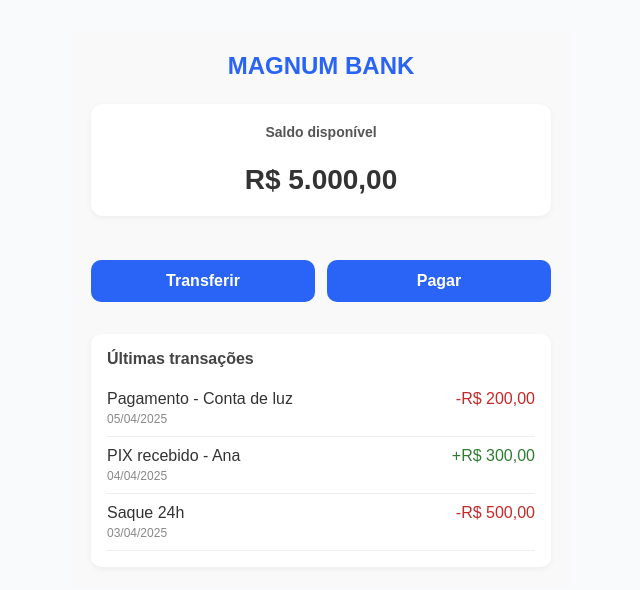
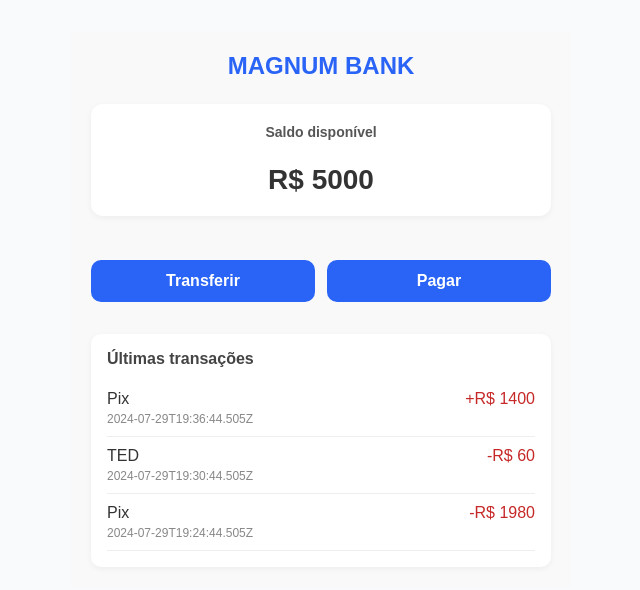
Before and after one commit to Gstv/reactjs-magnum-bank-case, a React (Vite) app: page / in a window 1280 px wide. Shown: the top 590 px of the page, without its empty margins (319-959 px from the left). Built offline with nearby package versions, Linux system fonts and the light colour scheme; data requests are answered from the project's data file.

Commit message:
feat: adicinando requesição na página home

```diff
--- a/package.json
+++ b/package.json
@@ -7,7 +7,8 @@
     "dev": "vite",
     "build": "tsc -b && vite build",
     "lint": "eslint .",
-    "preview": "vite preview"
+    "preview": "vite preview",
+    "server": "json-server server.json -p 3333"
   },
   "dependencies": {
     "axios": "^1.8.4",
--- a/server.json
+++ b/server.json
@@ -18,21 +18,21 @@
           "transaction_type": "Pix",
           "type": "income",
           "price": 1400,
-          "createdAt": "2024-07-29T19:36:44.505Z"
+          "created_at": "2024-07-29T19:36:44.505Z"
         },
         {
           "id": 2,
           "transaction_type": "TED",
           "type": "outcome",
           "price": 60,
-          "createdAt": "2024-07-29T19:30:44.505Z"
+          "created_at": "2024-07-29T19:30:44.505Z"
         },
         {
           "id": 3,
           "transaction_type": "Pix",
           "type": "outcome",
           "price": 1980,
-          "createdAt": "2024-07-29T19:24:44.505Z"
+          "created_at": "2024-07-29T19:24:44.505Z"
         }
       ]
     },
@@ -54,21 +54,21 @@
           "transaction_type": "Pix",
           "type": "outcome",
           "price": 400,
-          "createdAt": "2024-07-29T19:36:44.505Z"
+          "created_at": "2024-07-29T19:36:44.505Z"
         },
         {
           "id": 2,
           "transaction_type": "TED",
           "type": "outcome",
           "price": 60,
-          "createdAt": "2024-07-29T19:30:44.505Z"
+          "created_at": "2024-07-29T19:30:44.505Z"
         },
         {
           "id": 3,
           "transaction_type": "TED",
           "type": "income",
           "price": 80,
-          "createdAt": "2024-07-29T19:24:44.505Z"
+          "created_at": "2024-07-29T19:24:44.505Z"
         }
       ]
     }
--- a/src/pages/home/index.tsx
+++ b/src/pages/home/index.tsx
@@ -1,13 +1,67 @@
+import { useState, useEffect } from "react";
+
+import { api } from "../../services/api";
+
 import styles from "./style.module.css";
 
+interface Transaction {
+  id: number;
+  transactionType: string;
+  type: string;
+  price: number;
+  createdAt: Date;
+}
+
+interface User {
+  id: number;
+  name: string;
+  balance: number;
+}
+
+interface UserRequest {
+  transactions: [
+    {
+      id: number;
+      transaction_type: string;
+      type: string;
+      price: number;
+      created_at: Date;
+    }
+  ];
+}
+
 function Home() {
+  const [transactions, setTransactions] = useState<Transaction[]>([]);
+  const [user, setUser] = useState<User>({
+    id: 1,
+    name: "Gustavo André",
+    balance: 5000,
+  });
+
+  useEffect(() => {
+    api
+      .get<UserRequest>(`users/${user.id}`)
+      .then(({ data: { transactions } }) => {
+        setTransactions(
+          transactions.map((transaction) => ({
+            ...transaction,
+            transactionType: transaction.transaction_type,
+            createdAt: transaction.created_at,
+          }))
+        );
+      })
+      .catch((error) => {
+        console.error("Erro ao buscar dados:", error);
+      });
+  }, [user]);
+
   return (
     <div className={styles.container}>
       <header className={styles.header}>MAGNUM BANK</header>
 
       <section className={styles.balanceCard}>
         <h2>Saldo disponível</h2>
-        <p className={styles.balance}>R$ 5.000,00</p>
+        <p className={styles.balance}>R$ {user.balance}</p>
       </section>
 
       <section className={styles.actions}>
@@ -18,27 +72,20 @@ function Home() {
       <section className={styles.transactions}>
         <h3>Últimas transações</h3>
         <ul>
-          <li>
-            <div className={styles.transactionDetail}>
-              <span>Pagamento - Conta de luz</span>
-              <span className={styles.negative}>-R$ 200,00</span>
-            </div>
-            <div className={styles.transactionDate}>05/04/2025</div>
-          </li>
-          <li>
-            <div className={styles.transactionDetail}>
-              <span>PIX recebido - Ana</span>
-              <span className={styles.positive}>+R$ 300,00</span>
-            </div>
-            <div className={styles.transactionDate}>04/04/2025</div>
-          </li>
-          <li>
-            <div className={styles.transactionDetail}>
-              <span>Saque 24h</span>
-              <span className={styles.negative}>-R$ 500,00</span>
-            </div>
-            <div className={styles.transactionDate}>03/04/2025</div>
-          </li>
+          {transactions.map((transaction) => (
+            <li key={transaction.id}>
+              <div className={styles.transactionDetail}>
+                <span>{transaction.transactionType}</span>
+                <span className={styles.negative}>
+                  {transaction.type === "income" ? "+" : "-"}R${" "}
+                  {transaction.price}
+                </span>
+              </div>
+              <div className={styles.transactionDate}>
+                {transaction.createdAt}
+              </div>
+            </li>
+          ))}
         </ul>
       </section>
     </div>
```
